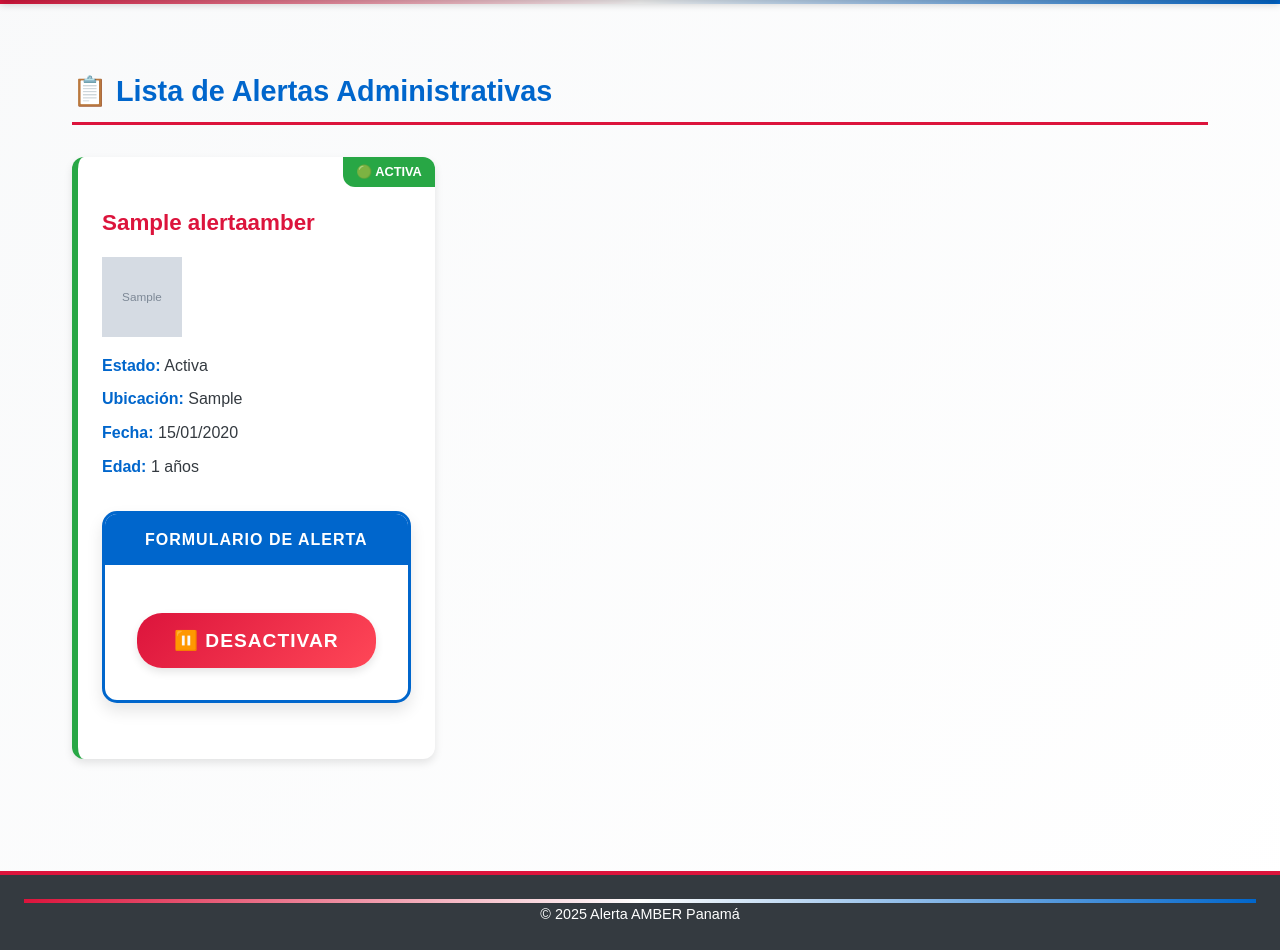
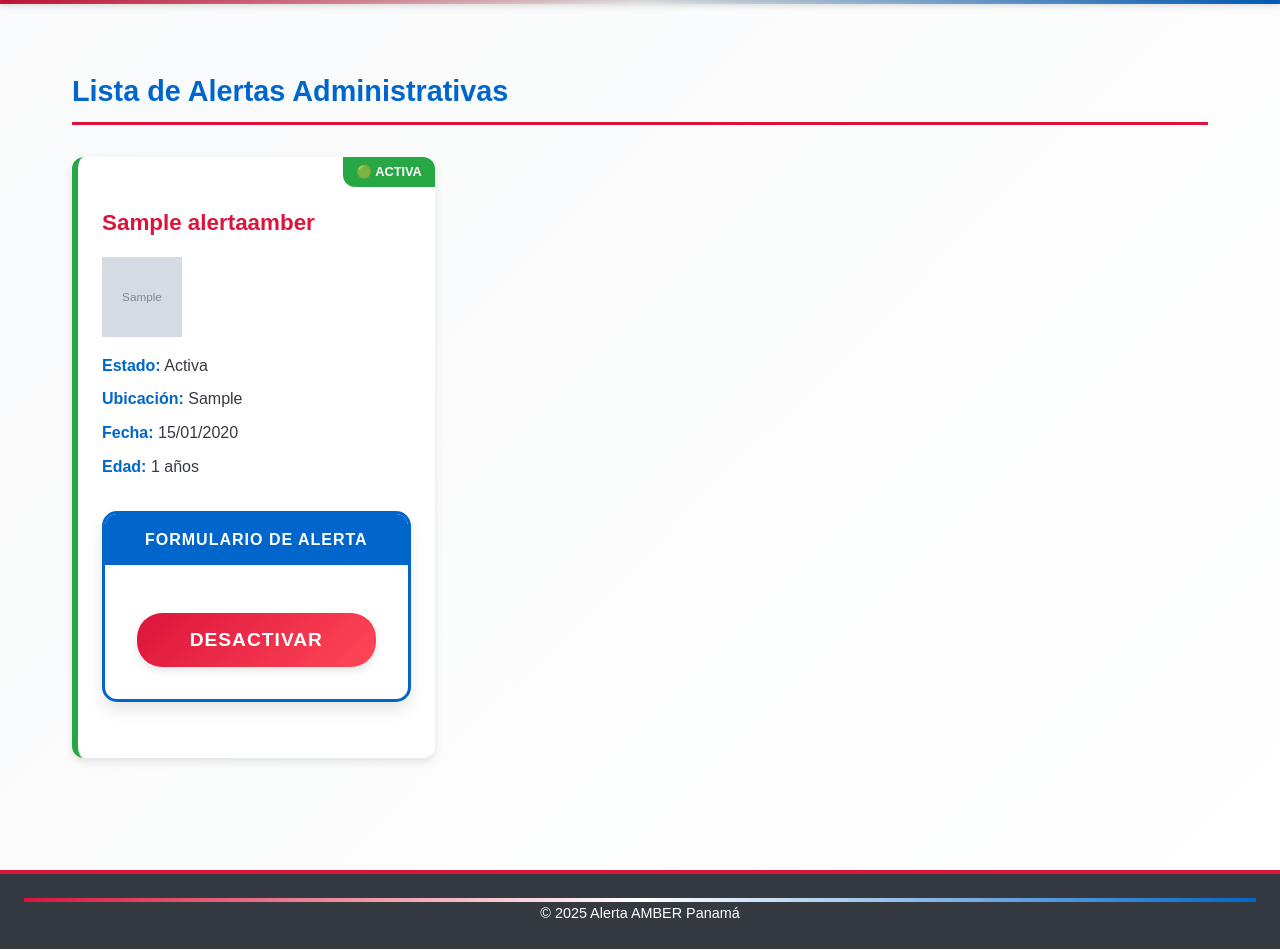
Before and after one commit to IamKhike/AmberAlertPrototype, a Django app: page /dashboard/ in a window 1280 px wide. Shown: the part 232-1182 px from the top of the page. Run offline with Django 5.2, Linux system fonts and the light colour scheme; a user stored in the database is signed in; tables that the repository leaves empty hold one stand-in row (values such as "Sample post"); grey boxes marked "Sample" are stand-in pictures.

Commit message:
prueba final sms

```diff
--- a/core/templates/core/admin/lista_alertas_admin.html
+++ b/core/templates/core/admin/lista_alertas_admin.html
@@ -1,5 +1,5 @@
 {% block content %}
-<h2>📋 Lista de Alertas Administrativas</h2>
+<h2>Lista de Alertas Administrativas</h2>
 
 <div class="alertas-admin-container">
     {% for alerta in alertas %}
@@ -22,10 +22,10 @@
             {% csrf_token %}
             {% if alerta.activa %}
                 <input type="hidden" name="accion" value="desactivar">
-                <button type="submit" class="btn-desactivar">⏸️ Desactivar</button>
+                <button type="submit" class="btn-desactivar">Desactivar</button>
             {% else %}
                 <input type="hidden" name="accion" value="activar">
-                <button type="submit" class="btn-activar">▶️ Activar</button>
+                <button type="submit" class="btn-activar">Activar</button>
             {% endif %}
         </form>
 
--- a/core/views.py
+++ b/core/views.py
@@ -57,7 +57,8 @@ def crear_alerta(request):
                 client = Client(settings.TWILIO_ACCOUNT_SID, settings.TWILIO_AUTH_TOKEN)
             except Exception as e:
                 print("Error creando Twilio Client:", e)
-            sms_mensaje = f"🔴 Alerta AMBER: {alerta.nombre_desaparecido} desapareció en {alerta.ultima_ubicacion}. Llama al 104."
+            sms_mensaje = f"🔴 Alerta AMBER: {alerta.nombre_desaparecido} desapareció en {alerta.ultima_ubicacion}."
+            f"Más info: {url} Llama al 104."
 
             for usuario in UserSMS.objects.all():
                 try:
```
Also changed, not shown: 1 other file.
